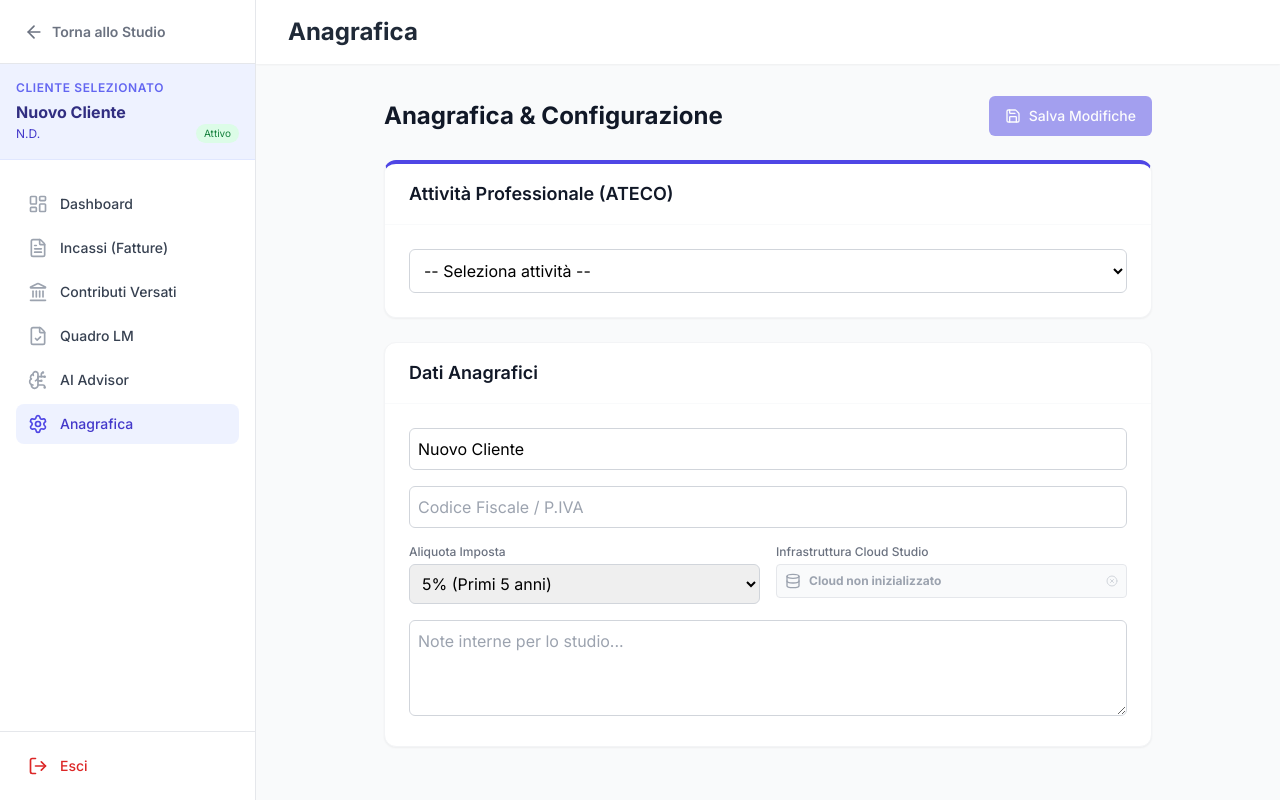
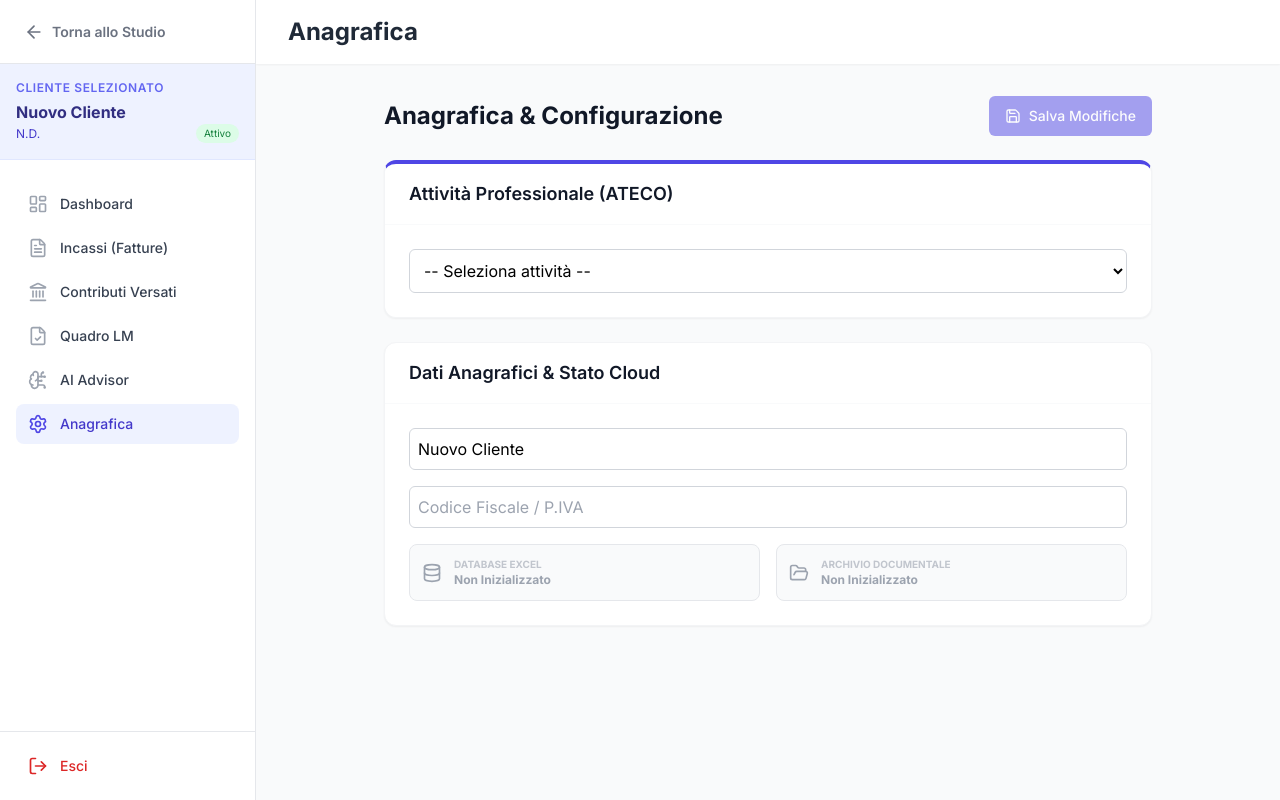
Before and after one commit to palmasstudio-collab/gestionale, a React (Vite) app: page / in a window 1280 px wide. Both pictures are taken after a click on the button "Nuovo Cliente". Built offline with nearby package versions, Linux system fonts and the light colour scheme.

Commit message:
Update Settings.tsx

```diff
--- a/components/Settings.tsx
+++ b/components/Settings.tsx
@@ -4,7 +4,7 @@ import { Client, TaxRate, LogActionType, LogEntityType } from '../types';
 import { ATECO_ACTIVITIES } from '../constants';
 import { Card } from './Card';
 import { Button } from './Button';
-import { Save, Loader2, Database, CheckCircle, XCircle, AlertCircle, ExternalLink } from 'lucide-react';
+import { Save, Loader2, Database, CheckCircle, XCircle, AlertCircle, ExternalLink, FolderOpen } from 'lucide-react';
 import { createClientStructure, handleAuthClick } from '../utils/googleDrive';
 
 interface SettingsProps {
@@ -24,7 +24,7 @@ export const Settings: React.FC<SettingsProps> = ({ client, onUpdateClient, onLo
     setFormData(client);
     setHasChanges(false);
     setErrorMsg(null);
-  }, [client.id, client.spreadsheetId]);
+  }, [client.id, client.spreadsheetId, client.rootFolderId]);
 
   const handleActivityChange = (e: React.ChangeEvent<HTMLSelectElement>) => {
     const activityId = e.target.value;
@@ -50,28 +50,28 @@ export const Settings: React.FC<SettingsProps> = ({ client, onUpdateClient, onLo
 
     const isDriveAuth = typeof window !== 'undefined' && (window as any).gapi?.client?.getToken() !== null;
 
-    if (confirm(`Dati salvati localmente.\n\nVuoi attivare ora la sincronizzazione Google Drive e creare il Database Excel per questo cliente?`)) {
+    if (confirm(`Vuoi sincronizzare le cartelle e il Database Cloud per questo cliente?`)) {
       if (!isDriveReady) {
-        alert("Sincronizzazione API in corso... Attendi 2 secondi.");
+        alert("Servizi Google non ancora pronti.");
         return;
       }
 
       setIsCreatingFolders(true);
       try {
-        // Forza sempre il check di autorizzazione se proviamo a creare la struttura
         await handleAuthClick();
-
         const result = await createClientStructure(formData.name);
 
-        const updatedClient = { ...formData, spreadsheetId: result.spreadsheetId };
+        const updatedClient = {
+          ...formData,
+          spreadsheetId: result.spreadsheetId,
+          rootFolderId: result.rootFolderId
+        };
         onUpdateClient(updatedClient);
         setFormData(updatedClient);
 
-        alert('Configurazione Cloud completata con successo!');
+        alert('Configurazione Cloud completata!');
       } catch (err: any) {
-        console.error("Errore critico Cloud:", err);
-        const msg = err.message || "Impossibile contattare i server Google.";
-        setErrorMsg(msg);
+        setErrorMsg(err.message || "Errore durante la sincronizzazione cloud.");
       } finally {
         setIsCreatingFolders(false);
       }
@@ -93,25 +93,11 @@ export const Settings: React.FC<SettingsProps> = ({ client, onUpdateClient, onLo
       {errorMsg && (
         <div className="bg-red-50 border-l-4 border-red-500 p-5 rounded-lg flex gap-4 text-red-800 animate-fade-in shadow-sm">
            <AlertCircle className="w-6 h-6 flex-shrink-0" />
-           <div className="space-y-3">
-             <p className="font-bold text-lg">Errore di Sincronizzazione Cloud</p>
-             <p className="text-sm bg-white/50 p-2 rounded border border-red-200 font-mono">{errorMsg}</p>
-
-             <div className="text-sm space-y-2">
-               <p className="font-semibold">Possibili soluzioni:</p>
-               <ul className="list-disc list-inside space-y-1 opacity-90">
-                 <li>Abilita le <strong>Google Sheets API</strong> nella Console di Google.</li>
-                 <li>Assicurati di spuntare la casella <strong>"Visualizza, modifica, crea... fogli di calcolo"</strong> nel popup di Google.</li>
-                 <li>Riprova a cliccare su Salva per rigenerare il token.</li>
-               </ul>
-             </div>
-
-             <a
-               href="https://console.cloud.google.com/apis/library/sheets.googleapis.com"
-               target="_blank"
-               className="inline-flex items-center text-xs font-bold text-red-600 hover:underline bg-white px-3 py-1.5 rounded-md border border-red-200"
-             >
-               <ExternalLink className="w-3 h-3 mr-1" /> Vai alla Console Google per abilitare Sheets
+           <div className="space-y-3 text-sm">
+             <p className="font-bold">Errore di Sincronizzazione Cloud</p>
+             <p className="font-mono">{errorMsg}</p>
+             <a href="https://console.cloud.google.com/apis/library/sheets.googleapis.com" target="_blank" className="inline-flex items-center text-xs font-bold text-red-600 hover:underline">
+               <ExternalLink className="w-3 h-3 mr-1" /> Verifica API Sheets
              </a>
            </div>
         </div>
@@ -132,32 +118,29 @@ export const Settings: React.FC<SettingsProps> = ({ client, onUpdateClient, onLo
         </div>
       </Card>
 
-      <Card title="Dati Anagrafici">
+      <Card title="Dati Anagrafici & Stato Cloud">
         <form onSubmit={handleSave} className="space-y-4">
           <input type="text" name="name" value={formData.name} onChange={handleChange} placeholder="Ragione Sociale" className="w-full rounded-md border-gray-300 border p-2 focus:ring-indigo-500" />
           <input type="text" name="fiscalCode" value={formData.fiscalCode} onChange={handleChange} placeholder="Codice Fiscale / P.IVA" className="w-full rounded-md border-gray-300 border p-2 focus:ring-indigo-500" />
 
           <div className="grid grid-cols-1 md:grid-cols-2 gap-4">
-            <div>
-              <label className="block text-xs font-medium text-gray-500 mb-1">Aliquota Imposta</label>
-              <select name="taxRate" value={formData.taxRate} onChange={handleChange} className="w-full rounded-md border-gray-300 border p-2">
-                <option value={TaxRate.STARTUP}>5% (Primi 5 anni)</option>
-                <option value={TaxRate.STANDARD}>15% (Standard)</option>
-              </select>
+            <div className={`p-3 rounded-lg border flex items-center gap-3 ${formData.spreadsheetId ? 'bg-green-50 border-green-200 text-green-700' : 'bg-gray-50 border-gray-200 text-gray-400'}`}>
+              <Database className="w-5 h-5" />
+              <div className="flex-1">
+                <p className="text-[10px] uppercase font-bold opacity-60">Database Excel</p>
+                <p className="text-xs font-bold">{formData.spreadsheetId ? 'Sincronizzato' : 'Non Inizializzato'}</p>
+              </div>
+              {formData.spreadsheetId && <CheckCircle className="w-4 h-4 text-green-500" />}
             </div>
-            <div>
-              <label className="block text-xs font-medium text-gray-500 mb-1">Infrastruttura Cloud Studio</label>
-              <div className={`p-2 rounded border flex items-center gap-2 ${formData.spreadsheetId ? 'bg-green-50 border-green-200 text-green-700' : 'bg-gray-50 border-gray-200 text-gray-400'}`}>
-                <Database className="w-4 h-4" />
-                <span className="text-xs font-bold truncate">
-                  {formData.spreadsheetId ? 'Database Excel Attivo' : 'Cloud non inizializzato'}
-                </span>
-                {formData.spreadsheetId ? <CheckCircle className="w-3 h-3 ml-auto text-green-500" /> : <XCircle className="w-3 h-3 ml-auto text-gray-300" />}
+            <div className={`p-3 rounded-lg border flex items-center gap-3 ${formData.rootFolderId ? 'bg-indigo-50 border-indigo-200 text-indigo-700' : 'bg-gray-50 border-gray-200 text-gray-400'}`}>
+              <FolderOpen className="w-5 h-5" />
+              <div className="flex-1">
+                <p className="text-[10px] uppercase font-bold opacity-60">Archivio Documentale</p>
+                <p className="text-xs font-bold">{formData.rootFolderId ? 'Cartelle Cloud Attive' : 'Non Inizializzato'}</p>
               </div>
+              {formData.rootFolderId && <CheckCircle className="w-4 h-4 text-indigo-500" />}
             </div>
           </div>
-
-          <textarea name="notes" value={formData.notes || ''} onChange={handleChange} className="w-full rounded-md border-gray-300 border p-2 h-24" placeholder="Note interne per lo studio..." />
         </form>
       </Card>
     </div>
```
